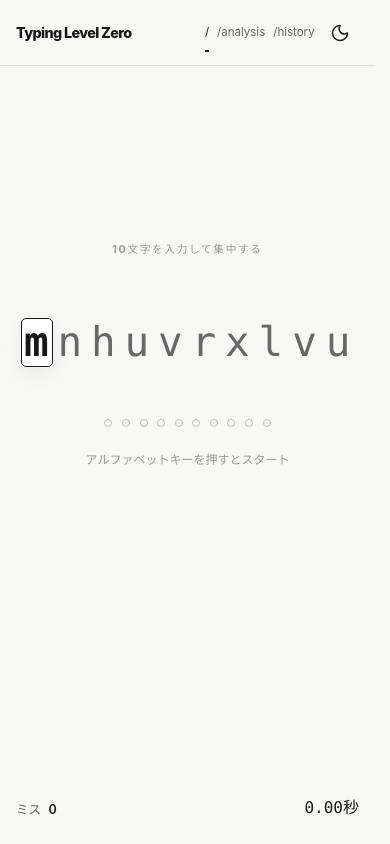
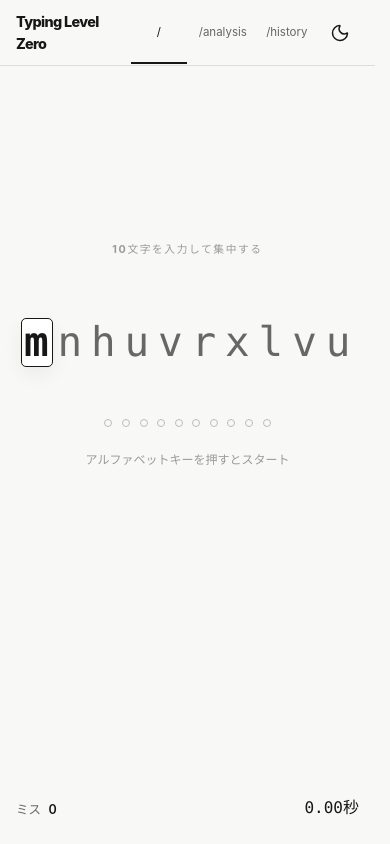
Before and after one commit to ph0ryn/typing-level-zero, a React (Vite) app: page / in a window 390 px wide. Built offline with nearby package versions, Linux system fonts and the light colour scheme.

Commit message:
fix: widen navigation hit areas
- give every navigation link the same clickable width
- keep the navigation responsive on narrow screens
- verify desktop and mobile navigation dimensions

```diff
--- a/src/styles.css
+++ b/src/styles.css
@@ -115,14 +115,20 @@ select:focus-visible {
 }
 
 .top-navigation {
-  display: flex;
+  display: grid;
+  grid-template-columns: repeat(4, 4rem);
   align-items: center;
-  gap: clamp(1rem, 3.6vw, 3.75rem);
+  gap: 0.5rem;
   margin-right: clamp(1.5rem, 4vw, 4.5rem);
 }
 
 .nav-link {
+  display: inline-flex;
+  align-items: center;
+  justify-content: center;
   position: relative;
+  width: 4rem;
+  min-height: 2.5rem;
   color: var(--text-muted);
   font-size: 0.88rem;
   transition: color 160ms ease;
@@ -990,11 +996,13 @@ select:focus-visible {
   }
 
   .top-navigation {
-    gap: 0.8rem;
+    grid-template-columns: repeat(4, 3.5rem);
+    gap: 0.25rem;
     margin-right: 0.4rem;
   }
 
   .nav-link {
+    width: 3.5rem;
     font-size: 0.72rem;
   }
 
@@ -1085,6 +1093,7 @@ select:focus-visible {
 
 @media (max-width: 460px) {
   .top-navigation {
+    grid-template-columns: repeat(3, 3.5rem);
     gap: 0.5rem;
   }
 
```
Also changed, not shown: 1 other file (tests, documents, lock files or other folders).
